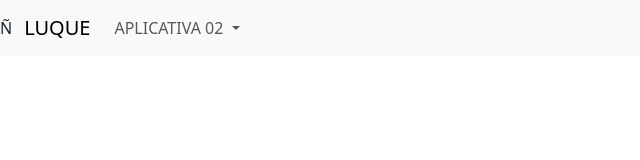
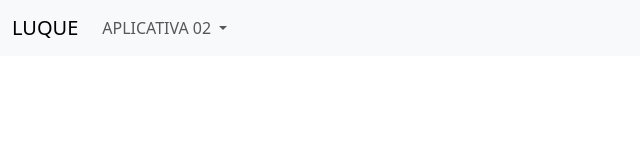
Before and after one commit to lowchd06/APLICATIVA_02, a plain HTML site: page index.html in a window 1280 px wide. Shown: the full height of the page, 0-640 px from the left. Drawn offline with nearby package versions, Linux system fonts and the light colour scheme.

Commit message:
index modificado

```diff
--- a/index.html
+++ b/index.html
@@ -7,7 +7,7 @@
     <title>Document</title>
 </head>
 <body>
-    <nav class="navbar navbar-expand-lg bg-body-tertiary">Ñ
+    <nav class="navbar navbar-expand-lg bg-body-tertiary">
   <div class="container-fluid">
     <a class="navbar-brand" href="#">LUQUE</a>
     <button class="navbar-toggler" type="button" data-bs-toggle="collapse" data-bs-target="#navbarNavDropdown" aria-controls="navbarNavDropdown" aria-expanded="false" aria-label="Toggle navigation">
```
